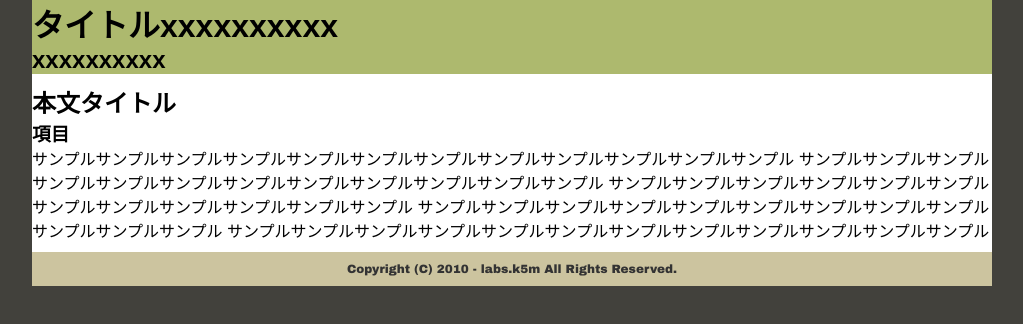
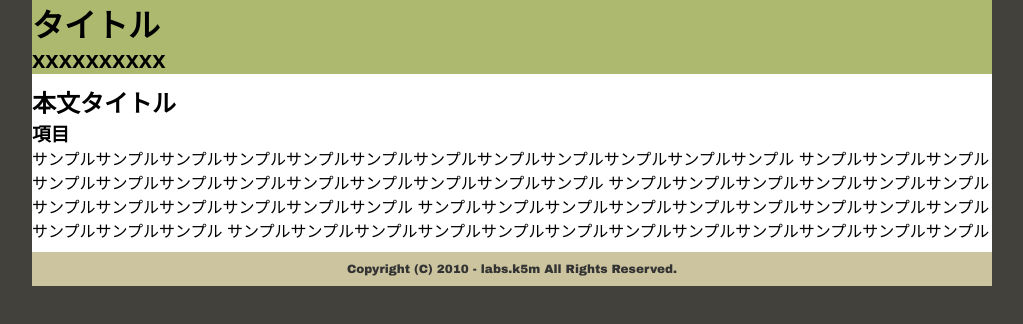
Before and after one commit to kamiyam/HTML5, a plain HTML site: page index.html in a window 1280 px wide. Shown: the whole page, without its empty margins (128-1151 px from the left). Drawn offline with Linux system fonts and the light colour scheme.

Commit message:
Eclipse
Signed-off-by: kamiyam <labs.k5m@gmail.com>

```diff
--- a/index.html
+++ b/index.html
@@ -14,7 +14,7 @@
 <div id="container">
   <header>
   <hgroup>
-     <h1>タイトルxxxxxxxxxx</h1>
+     <h1>タイトル</h1>
      <h2>xxxxxxxxxx</h2>
      </hgroup>
 
```
